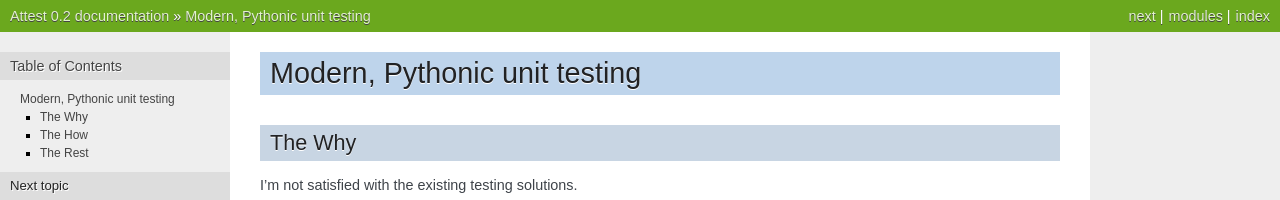
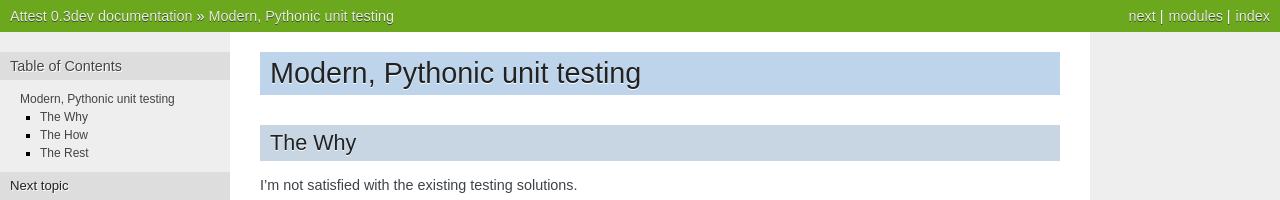
Before and after one commit to dag/attest, a Sphinx documentation site: the page built from docs/index.rst, in a window 1280 px wide and 900 px high. Shown: the top 200 px of the window. Built offline with Sphinx 7.4.7, drawn with Linux system fonts in a browser that asks for light colours; some of the changed text lies outside the part shown.

Commit message:
Bump version to 0.3dev

```diff
--- a/docs/conf.py
+++ b/docs/conf.py
@@ -48,9 +48,9 @@
 # built documents.
 #
 # The short X.Y version.
-version = '0.2'
+version = '0.3'
 # The full version, including alpha/beta/rc tags.
-release = '0.2'
+release = '0.3dev'
 
 # The language for content autogenerated by Sphinx. Refer to documentation
 # for a list of supported languages.
--- a/setup.py
+++ b/setup.py
@@ -31,7 +31,7 @@
 
 setup(
     name='Attest',
-    version='0.2',
+    version='0.3dev',
     description='Modern, Pythonic unit testing.',
     long_description=__doc__,
 
```
